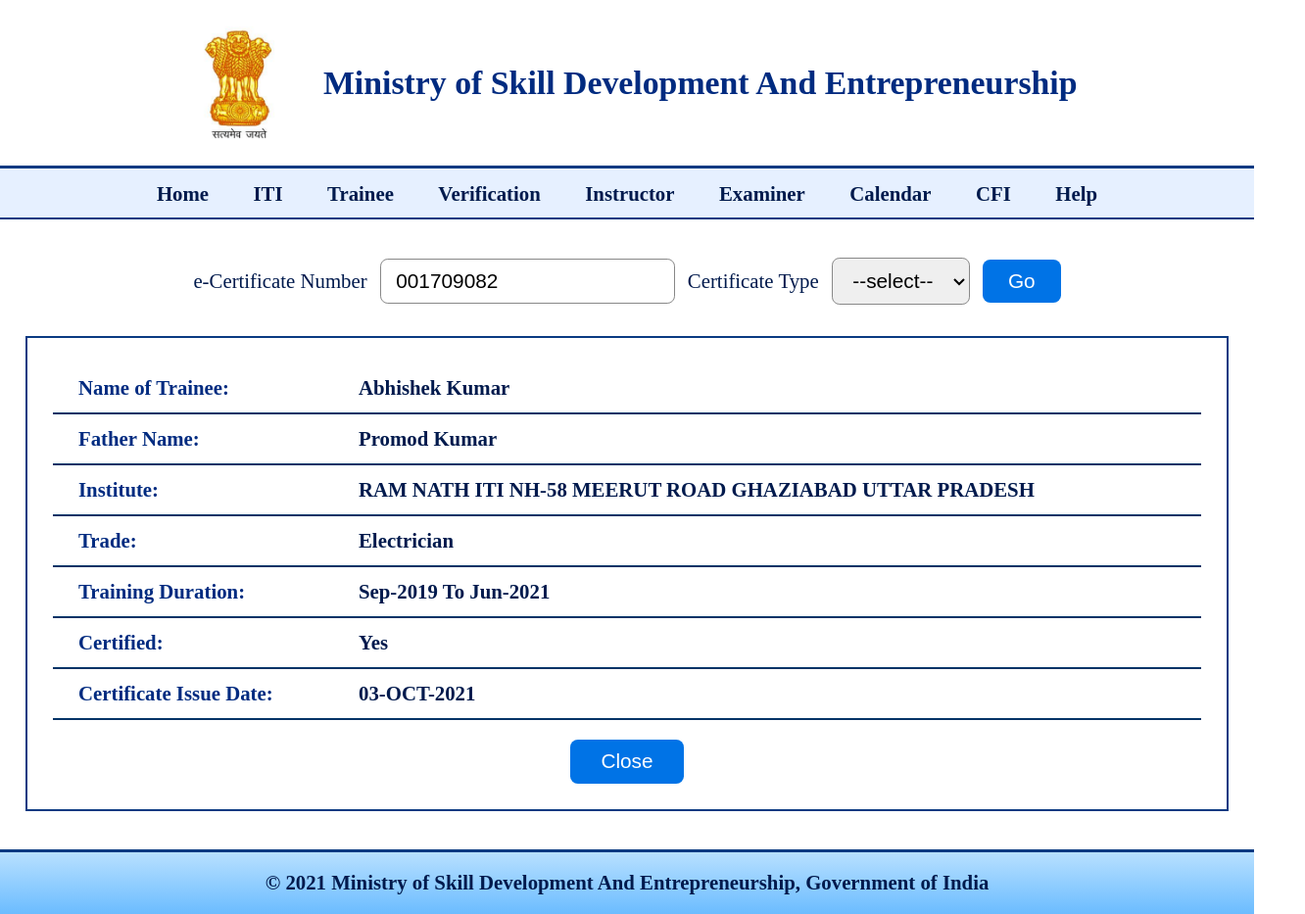
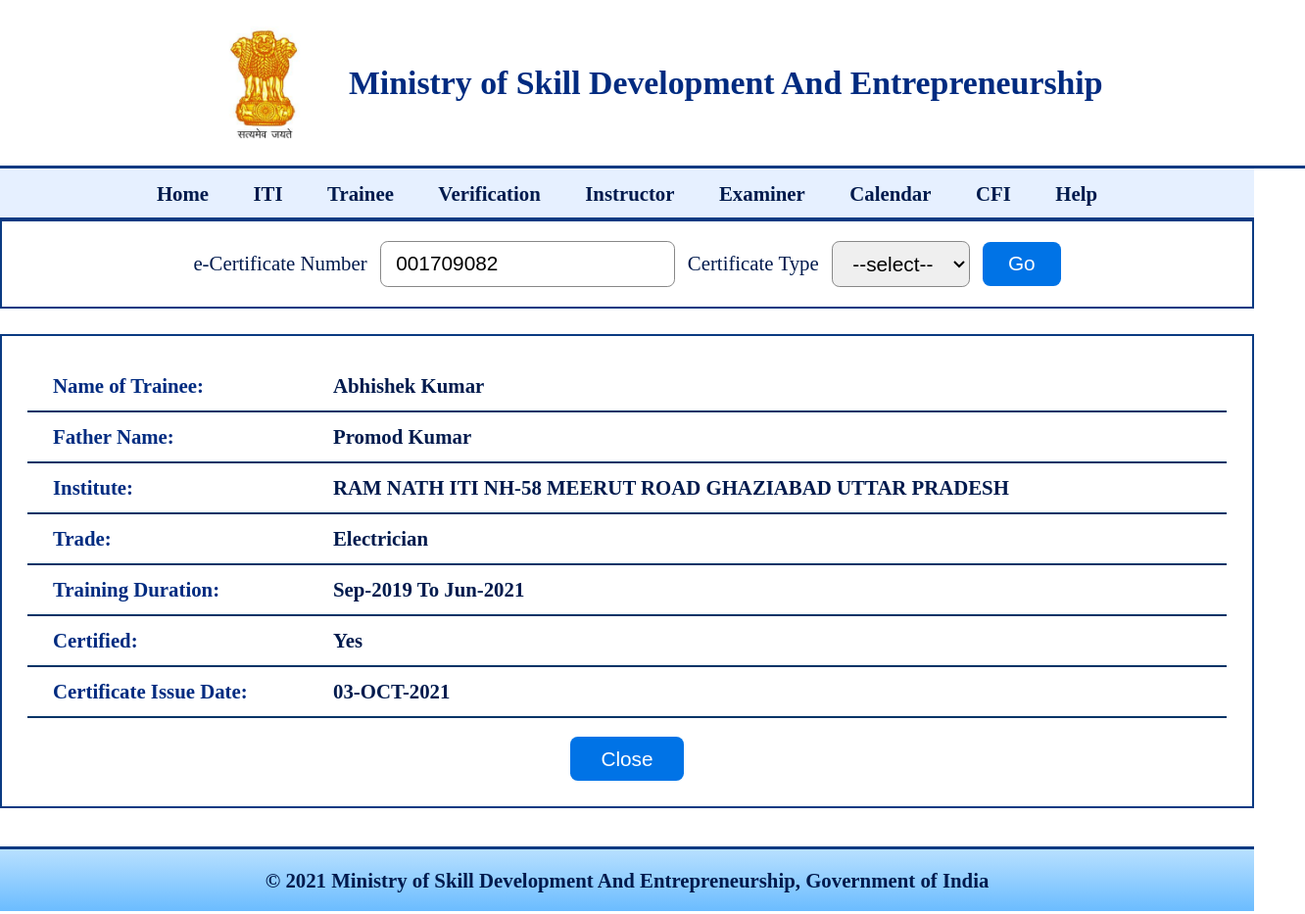
Before and after one commit to nic-in-gov/iti-certificate, a plain HTML site: page index.html in a window 1280 px wide. Shown: the whole page at 98% size, 1332 px wide, since content can reach past the window. Drawn offline with Linux system fonts and the light colour scheme.

Commit message:
Update style.css

```diff
--- a/style.css
+++ b/style.css
@@ -5,26 +5,25 @@
   color: #001a4d;
   margin: 0;
   padding: 0;
-  zoom: 1.3;  /* Desktop-like zoom effect */
+  zoom: 1.3;
+  box-sizing: border-box;
 }
 
 /* ================= Header ================= */
 .header-top {
   display: flex;
-  align-items: center;           /* Vertically center logo and text */
-  justify-content: center;       /* Horizontally center the whole line */
+  align-items: center;
+  justify-content: center;
   gap: 15px;
   padding: 15px 20px;
   background: #ffffff;
   border-bottom: 3px solid #0a3a82;
   width: 100%;
-  box-sizing: border-box;
 }
 
 .header-top .logo {
   width: 100px;
   height: auto;
-  display: inline-block;
 }
 
 .header-top .site-title {
@@ -51,29 +50,25 @@
   color: #001a4d;
   font-weight: bold;
   padding: 5px 10px;
-  transition: color 0.3s;
 }
 
 .main-nav ul li a:hover {
   color: #0073e6;
 }
 
-/* ================= Container ================= */
-.container {
-  max-width: 100%; /* Full width */
-  margin: 30px auto;
-  padding: 0 20px;
-  box-sizing: border-box;
-}
-
-/* ================= Form Box ================= */
+/* ================= Form Box Full Width ================= */
 .form-box {
   display: flex;
   align-items: center;
   justify-content: center;
   gap: 10px;
   flex-wrap: wrap;
-  margin-bottom: 25px;
+  width: 100%;
+  box-sizing: border-box;
+  padding: 15px 20px;
+  border: 2px solid #0a3a82;
+  background: #ffffff;
+  margin-bottom: 20px;
 }
 
 .form-box input, .form-box select {
@@ -91,22 +86,16 @@
   border: none;
   border-radius: 6px;
   cursor: pointer;
-  transition: background 0.3s;
 }
 
-#goBtn.clicked {
-  background: #00cc44;
-}
-
-/* ================= Details Box ================= */
+/* ================= Details Box Full Width ================= */
 .details-box {
-  width: 100%;               /* Full page width */
+  width: 100%;
   padding: 20px;
   background: #ffffff;
   border: 2px solid #0a3a82;
+  margin-bottom: 30px;
   box-sizing: border-box;
-  border-radius: 0;
-  margin-bottom: 30px;
 }
 
 .detail-line {
@@ -117,7 +106,6 @@
   border-bottom: 2px solid #003366;
   font-weight: bold;
   color: #001a4d;
-  flex-wrap: wrap; /* For smaller screens */
 }
 
 .detail-line .label {
@@ -129,7 +117,7 @@
   flex: 1;
 }
 
-/* ================= Close Button ================= */
+/* Close button */
 .close-box {
   text-align: center;
   margin-top: 15px;
@@ -143,14 +131,9 @@
   color: #fff;
   border: none;
   cursor: pointer;
-  transition: background 0.3s;
 }
 
-#closeBtn:hover {
-  background: #005bb5;
-}
-
-/* ================= Footer ================= */
+/* Footer */
 footer {
   text-align: center;
   padding: 15px;
```
